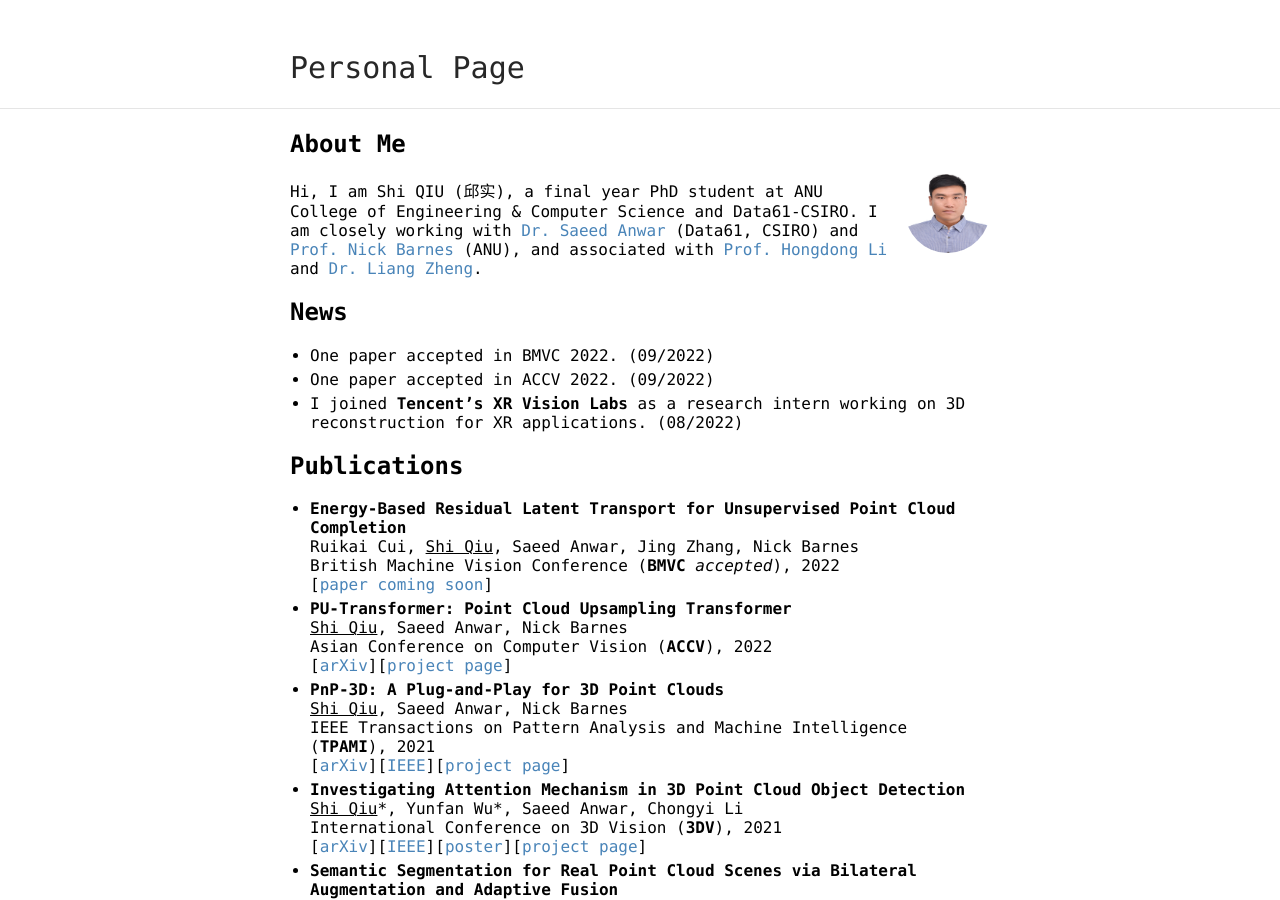
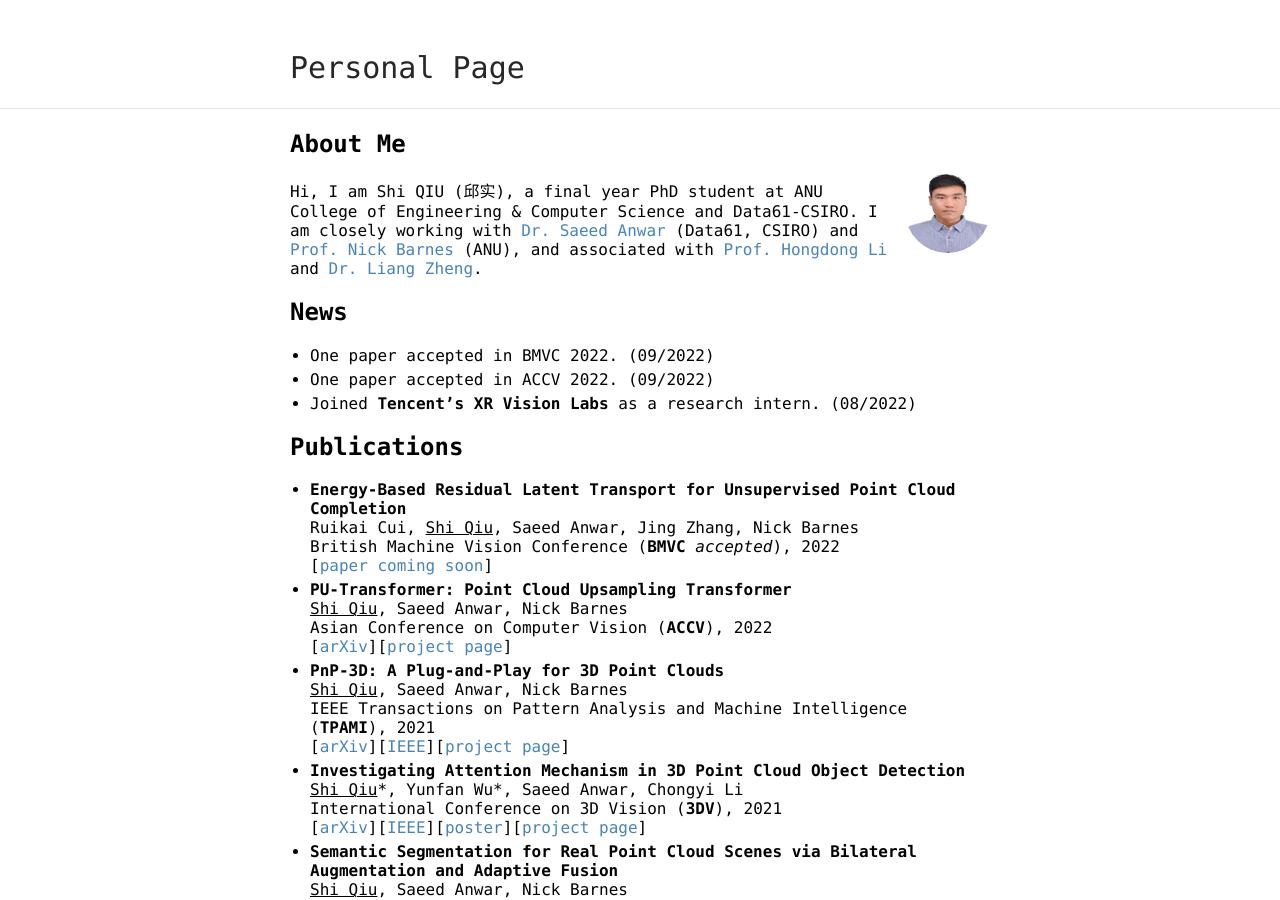
Before and after one commit to ShiQiu0419/ShiQiu0419.github.io, a Jekyll site: the page built from index.md, in a window 1280 px wide and 900 px high. Built offline with Jekyll 4.4.1, drawn with Linux system fonts in a browser that asks for light colours; our own code applies the rules of GitHub Pages for plain Markdown files.

Commit message:
Update index.md

```diff
--- a/index.md
+++ b/index.md
@@ -10,7 +10,7 @@
 ## News
 * One paper accepted in BMVC 2022. (09/2022)
 * One paper accepted in ACCV 2022. (09/2022)
-* I joined **Tencent's XR Vision Labs** as a research intern working on 3D reconstruction for XR applications. (08/2022)
+* Joined **Tencent's XR Vision Labs** as a research intern. (08/2022)
 
 ## Publications
 * **Energy-Based Residual Latent Transport for Unsupervised Point Cloud Completion**
```
